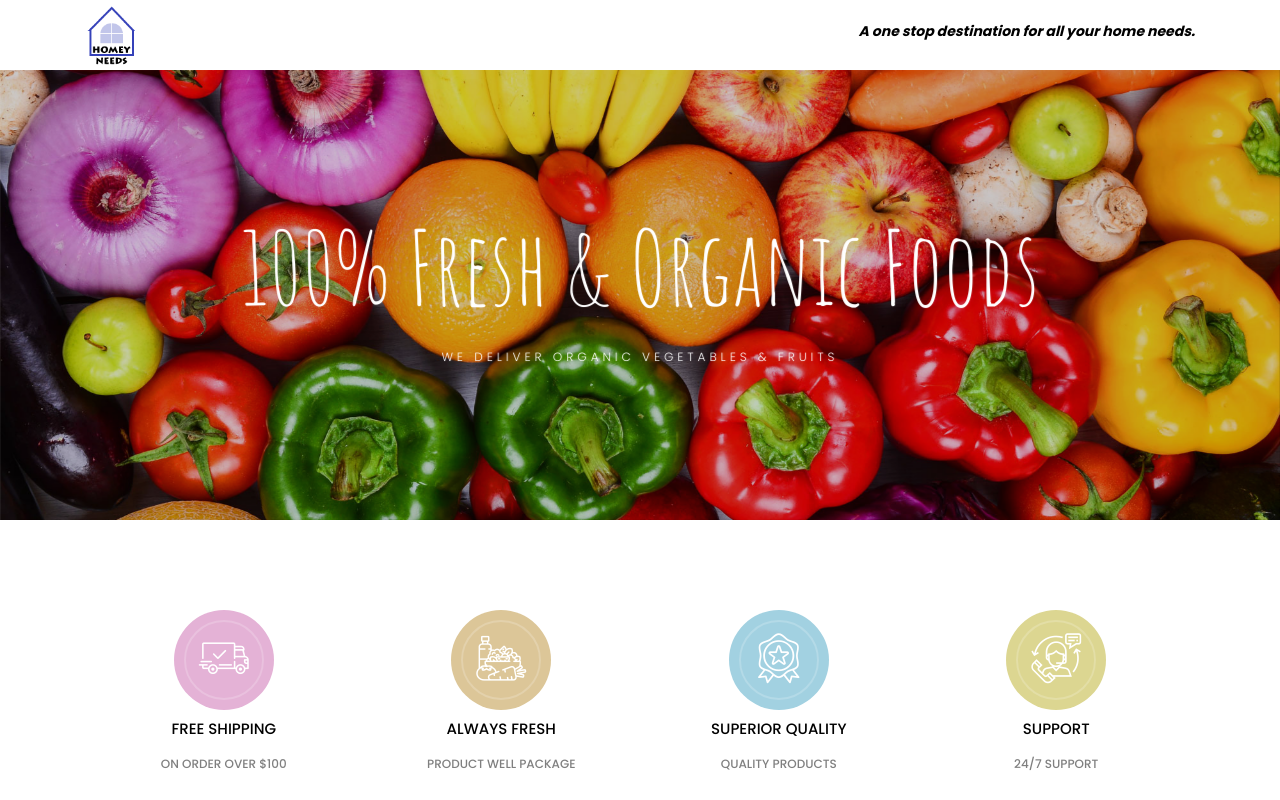
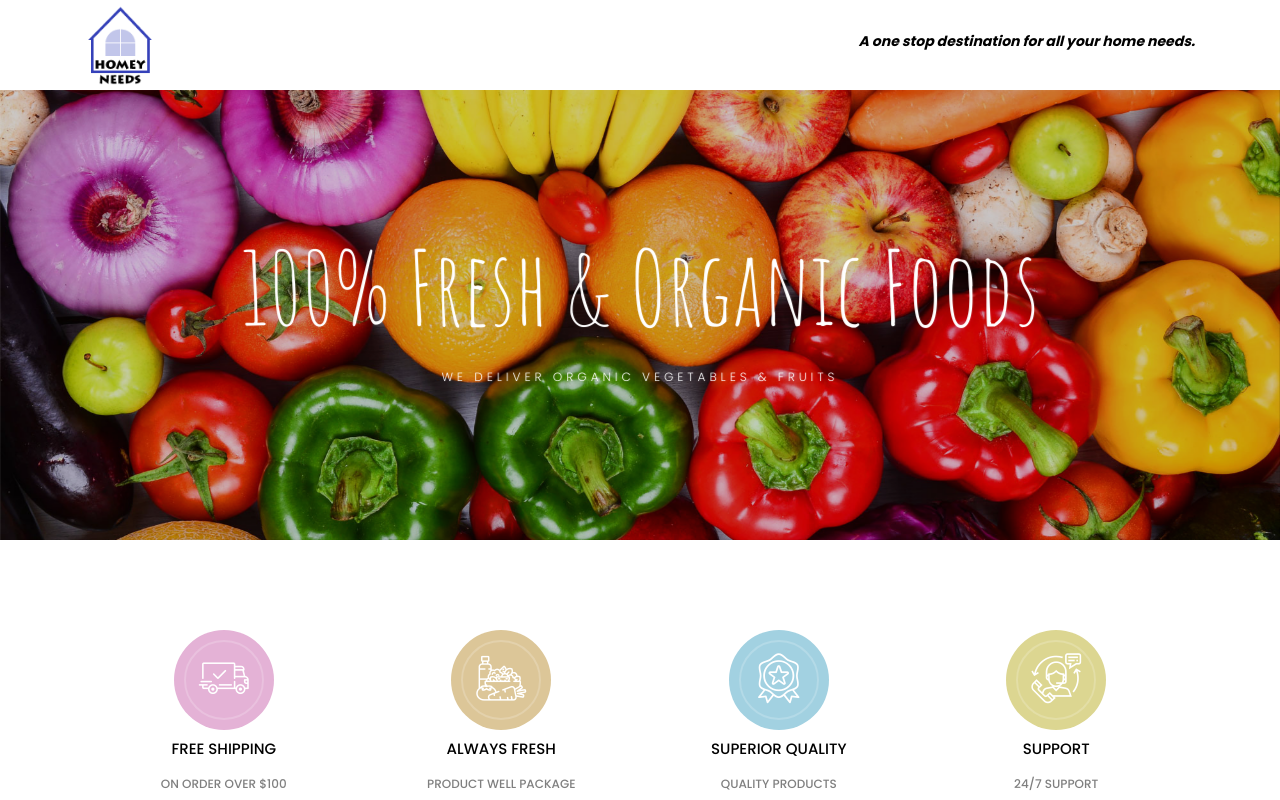
Before and after one commit to santro85/HomeyNeeds, a plain HTML site: page index.html in a window 1280 px wide. Shown: the top 800 px of the page. Drawn offline with Linux system fonts and the light colour scheme; some packages are replaced by stand-ins of ours; no server answers; files whose address does not match are found by name.

Commit message:
Update index.html

```diff
--- a/index.html
+++ b/index.html
@@ -52,7 +52,7 @@
     </div> -->
     <nav class="navbar navbar-expand-lg navbar-dark ftco_navbar bg-dark ftco-navbar-light" id="ftco-navbar">
 	    <div class="container">
-	      <a class="navbar-brand" href="index.html"><img height="60px" src="images/HYN_09.png"/></a>
+	      <a class="navbar-brand" href="index.html"><img class="HNlogo" src="images/HYN_09.png"/></a>
 
         <h4 class="slogan" style="font-style:italic;">A one stop destination for all your home needs.</h4>
 	      <!-- <button style="color:#000000 !important;" class="navbar-toggler" type="button" data-toggle="collapse" data-target="#ftco-nav" aria-controls="ftco-nav" aria-expanded="false" aria-label="Toggle navigation">
```
